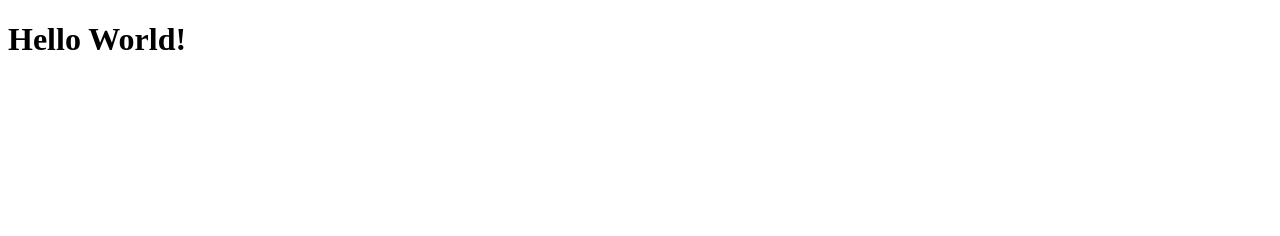
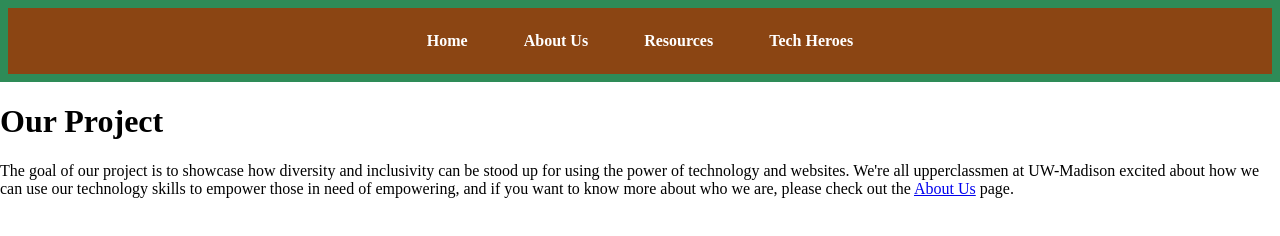
Before and after one commit to jasonthronson99/lis500-website, a plain HTML site: page index.html in a window 1280 px wide. Drawn offline with Linux system fonts and the light colour scheme.

Commit message:
First Part Of Project 2

```diff
--- a/index.html
+++ b/index.html
@@ -4,11 +4,22 @@
     <meta charset="UTF-8">
     <meta name="viewport" content="width=device-width, initial-scale=1.0">
     <title>LIS500 Website</title>
-    <link rel="stylesheet" href="styles.css">
+    <link rel="stylesheet" href="stylepage.css">
 </head>
 <body>
     <header>
-        <h1>Hello World!</h1>
+        <nav>
+            <ul>
+                <li><a href="index.html">Home</a></li>
+                <li><a href="about-us.html">About Us</a></li>
+                <li><a href="resources.html">Resources</a></li>
+                <li><a href="tech-heroes.html">Tech Heroes</a></li>
+            </ul>
+        </nav>
     </header>
+
+    <h1>Our Project</h1>
+
+    <p>The goal of our project is to showcase how diversity and inclusivity can be stood up for using the power of technology and websites. We're all upperclassmen at UW-Madison excited about how we can use our technology skills to empower those in need of empowering, and if you want to know more about who we are, please check out the <a href="about-us.html">About Us</a> page.</p>
 </body>
 </html>
--- /dev/null
+++ b/stylepage.css
@@ -0,0 +1,45 @@
+html, body {
+  margin: 0;
+  padding: 0;
+}
+
+header {
+  border: 8px solid seagreen;
+  background: #fff;         /* optional: helps the border pop */
+}
+
+/* ===== Nav Bar (full width) ===== */
+nav {
+  background-color: saddlebrown;    /* bar background */
+}
+
+/* Row of links, centered, reasonable spacing */
+nav ul {
+  list-style: none;          /* remove bullets */
+  margin: 0;                 /* reset default margins */
+  padding: 1rem;             /* bar height */
+  display: flex;
+  justify-content: center;
+  gap: 2rem;                 /* balanced spacing (adjust as you like) */
+}
+
+/* Link appearance */
+nav a {
+  display: block;            /* makes padding clickable */
+  padding: 0.5rem 0.75rem;
+  text-decoration: none;
+  color: white;
+  font-weight: 600;
+  border-radius: 4px;        /* subtle hover shape */
+}
+
+/* Hover/focus */
+nav a:hover,
+nav a:focus-visible {
+  background-color: #555;
+}
+
+/* Optional: show current page */
+nav a.active {
+  background: #0a66c2;
+}
```
Also changed, not shown: about-us.html (added, +31 -0 lines), resources.html (added, +40 -0 lines), tech-heroes.html (added, +32 -0 lines), styles.css (deleted).
